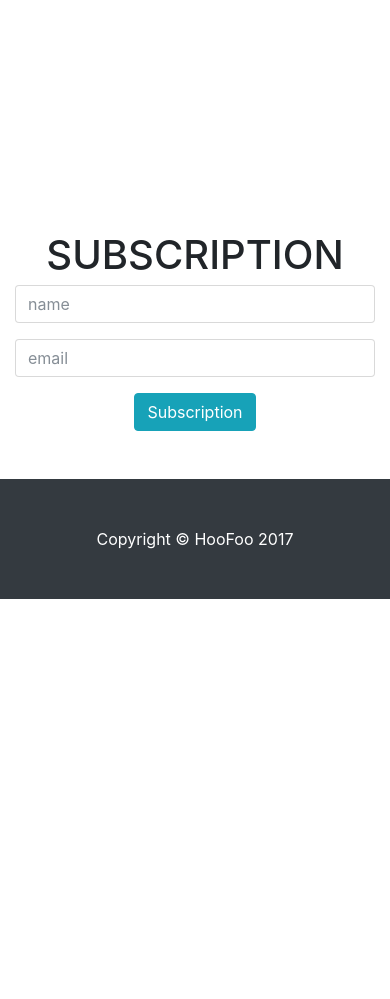
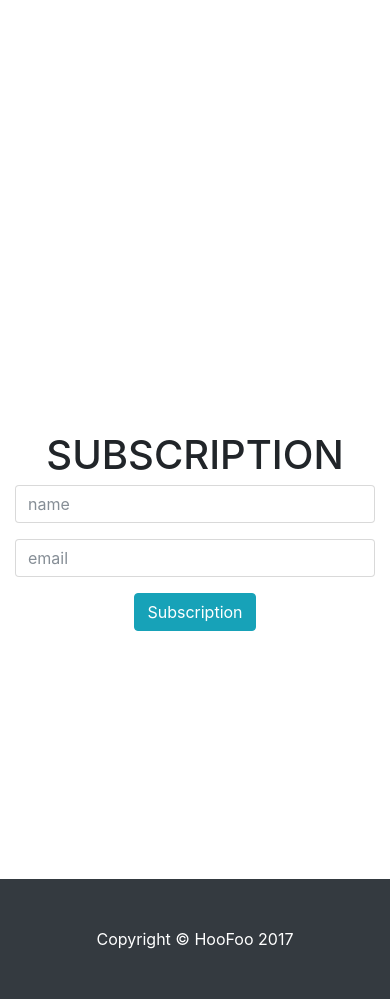
Before and after one commit to foxlee25/Hfweb, a web app: file public/index.html in a window 390 px wide. Shown: the part 660-1659 px from the top of the page. Before the commit the page ends 1259 px from the top, so only its background shows below. Run offline with its HTML, style and script files only (its server is not run), Linux system fonts and the light colour scheme.

Commit message:
responsive

```diff
--- a/public/css/full-slider.css
+++ b/public/css/full-slider.css
@@ -40,13 +40,13 @@
     font-weight: 200;
 }
 
-@media (max-width: 1001px) {
+@media (max-width: 801px) {
     #countdown {
         margin-top: 480px;
     }
-    .section {
-        margin-top: 100px;
-        margin-bottom: 100px;
+    section {
+        margin-top: 200px;
+        margin-bottom: 200px;
      }
 }
 
```
